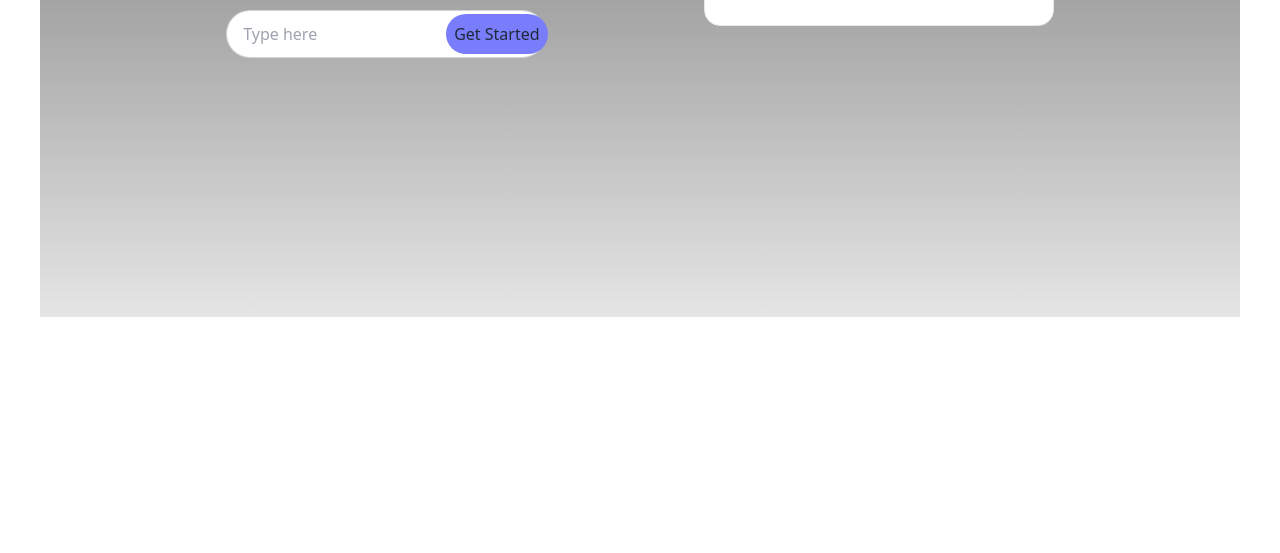
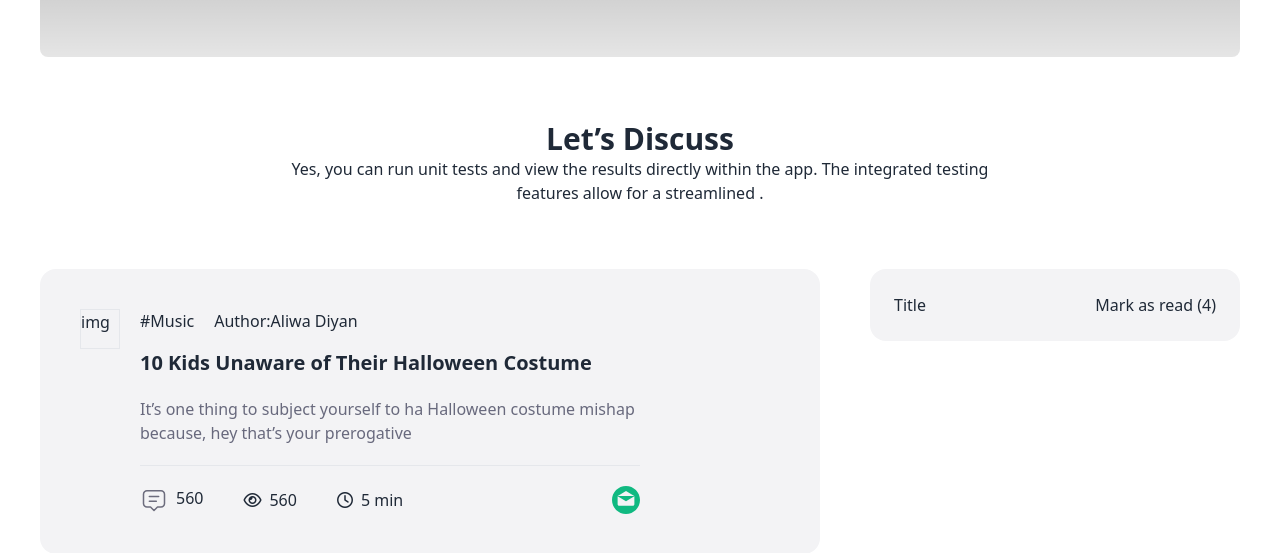
Before and after one commit to munia121/assignment-6, a plain HTML site: page index.html in a window 1280 px wide. Shown: the part 603-1156 px from the top of the page. Before the commit the page ends 920 px from the top, so only its background shows below. Drawn offline with nearby package versions, Linux system fonts and the light colour scheme.

Commit message:
commited Let’s Discuss section

```diff
--- a/index.html
+++ b/index.html
@@ -37,12 +37,12 @@
         </div>
     </header>
     <!--****************main section*******************-->
-    <main>
+    <main class="mt-10">
         <!-- banner section -->
 
         <section>
             <div>
-                <div class="hero min-h-screen bg-[linear-gradient(rgba(0,0,0,0.75),rgba(0,0,0,0.1)),url('./images/bgbanner')]">
+                <div class="hero h-[500px] bg-[linear-gradient(rgba(0,0,0,0.75),rgba(0,0,0,0.1)),url('./images/bgbanner')] rounded-lg">
                     <div class="hero-content flex-col lg:flex-row-reverse">
                         <div class="lg:w-[350px] border p-7 bg-white space-y-4 rounded-2xl">
                             <div class="flex justify-between">
@@ -76,6 +76,60 @@
                   </div>
             </div>
         </section>
+<!--*****************Let’s Discuss***************** -->
+
+        <section class="text-center mt-16">
+            <div>
+                <h1 class="text-3xl font-extrabold">Let’s Discuss</h1>
+                <p class="w-[700px] mx-auto">Yes, you can run unit tests and view the results directly within the app. The integrated testing features allow for a streamlined .</p>
+            </div>
+        </section>
+        <!-- ***************************** -->
+        <section class="mt-16">
+            <div class="flex justify-between ">
+                <div class="flex gap-5 bg-[#F3F3F5] lg:w-[780px] rounded-2xl p-10">
+                    <div class="w-10 h-10 border">
+                        img
+                    </div>
+                    <!-- **** -->
+                    <div>
+                        <div class="flex gap-5">
+                            <p>#Music</p>
+                            <p>Author:Aliwa Diyan</p>
+                        </div>
+                        <h1 class="text-xl font-bold mt-4">10 Kids Unaware of Their Halloween Costume</h1>
+                        <p class="lg:w-[500px] text-[#0C0D2D99] mt-5">It’s one thing to subject yourself to ha Halloween costume mishap because, hey that’s your prerogative</p>
+                        <hr class="mt-5">
+                       <div class="flex items-center justify-between">
+                            <div class="mt-5 flex gap-10">
+                                <div class="flex gap-2">
+                                    <img src="images/massage.svg" alt="">
+                                    <p>560</p>
+                                </div>
+                                <div class="flex gap-2 items-center">
+                                    <i class="fa-regular fa-eye"></i>
+                                    <p>560</p>
+                                </div>
+                                <div class="flex gap-2 items-center">
+                                    <i class="fa-regular fa-clock"></i>
+                                    <p>5 min</p>
+                            </div>
+
+                        </div>
+                        <div class="mt-5">
+                            <img src="images/email 1.svg" alt="">
+                        </div>
+                       </div>
+                    </div>
+                </div>
+                <div>
+                    <div class="flex bg-[#F3F3F5] w-[370px] justify-between p-6 rounded-2xl">
+                        <h1>Title</h1>
+                        <p>Mark as read (<span>4</span>)</p>
+                    </div>
+                </div>
+            </div>
+        </section>
     </main>
     <!--****************footer section*****************-->
     <footer>
```
Also changed, not shown: images/email 1.svg (added), images/massage.svg (added).
